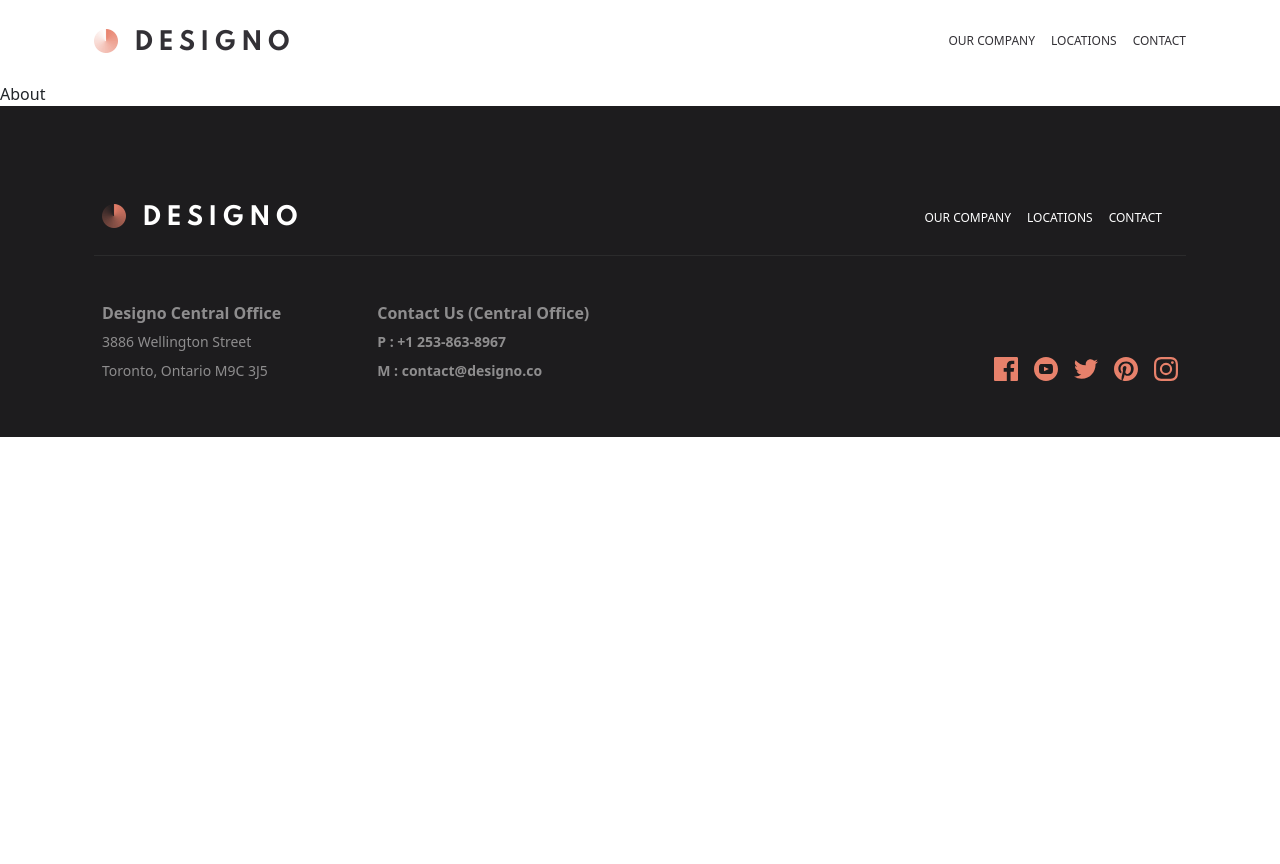
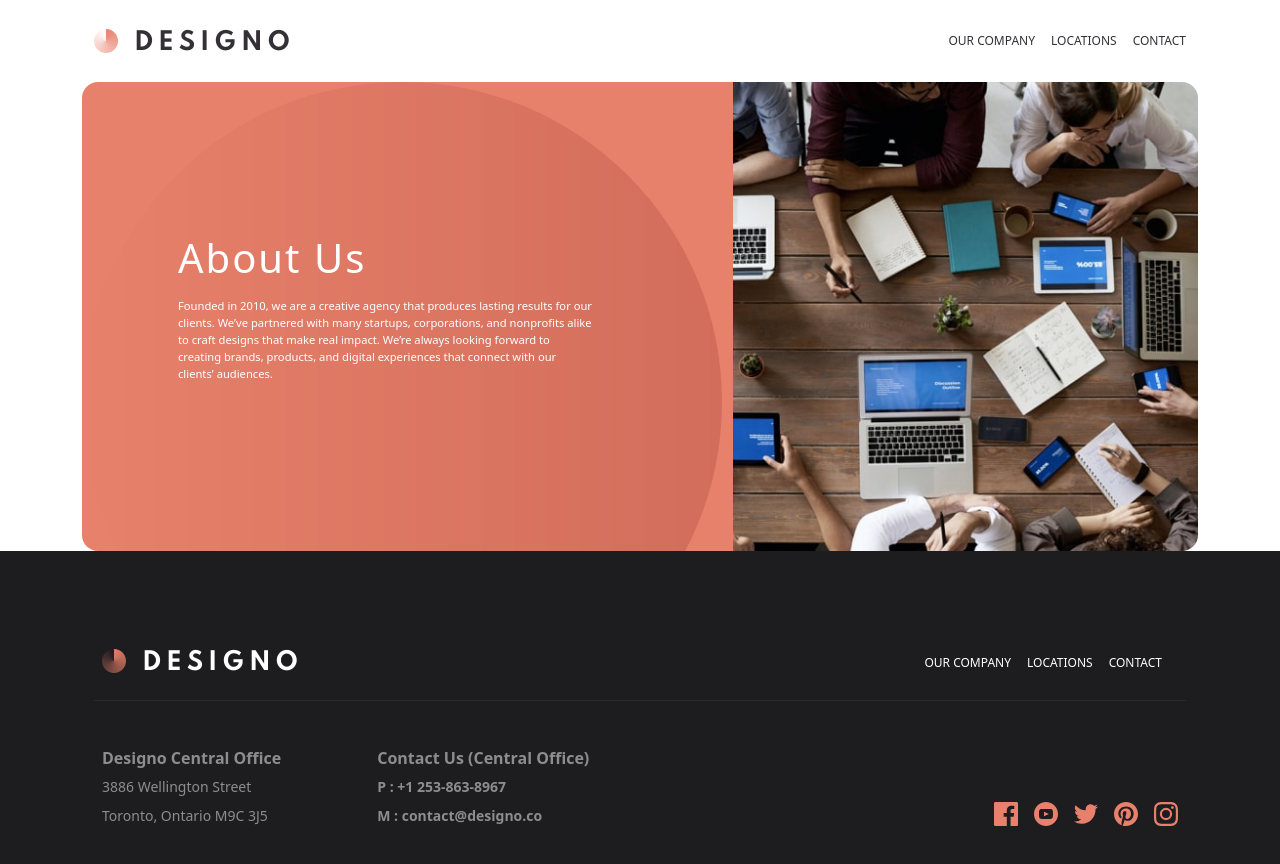
Before and after one commit to ShaimaaAKamal/designo, a React (Create React App) app: page /about in a window 1280 px wide. Shown: the top 864 px of the page. Before the commit the page ends 800 px from the top, so only its background shows below. Built offline with nearby package versions, Linux system fonts and the light colour scheme.

Commit message:
implement about heading

```diff
--- a/src/Components/About/About.jsx
+++ b/src/Components/About/About.jsx
@@ -1,7 +1,10 @@
-import React from 'react'
+import React from 'react';
+import AboutHeading from './AboutHeading/AboutHeading';
 
 export default function About() {
   return (
-    <div>About</div>
+      <div className='container-lg'>
+        <AboutHeading/>
+      </div>
   )
 }
--- a/src/Components/About/AboutHeading/AboutHeading.jsx
+++ b/src/Components/About/AboutHeading/AboutHeading.jsx
@@ -1,9 +1,24 @@
-import React from 'react'
+import React from 'react';
+import aboutLarge from '../../../assets/about/desktop/image-about-hero.jpg';
+import aboutMedium from '../../../assets/about/tablet/image-about-hero.jpg';
+import aboutSmall from '../../../assets/about/mobile/image-about-hero.jpg';
 
 export default function AboutHeading() {
   return (
-    <div>
-
-    </div>
+       <div className="row gx-0">
+          <div className="col-lg-5 headingImage">
+              <div>
+                  <img src={aboutLarge} alt="about image" className='w-100 imgLarge img' />
+                  <img src={aboutMedium} alt="about image" className='w-100 imgMedium img' />
+                  <img src={aboutSmall} alt="about image" className='w-100 imgSmall img' />
+              </div>
+          </div>
+          <div className="col-lg-7 d-flex align-items-center AboutHeadingInfo justify-content-center">
+            <div className='text-white ps-lg-5 ms-lg-5 text-center text-lg-start py-5 py-lg-0'>
+                <h1 className='ls mb-3'>About Us</h1>
+                <p className='w-75 ms-lg-0 mx-auto  fs-sm'>Founded in 2010, we are a creative agency that produces lasting results for our clients. We’ve partnered with many startups, corporations, and nonprofits alike to craft designs that make real impact. We’re always looking forward to creating brands, products, and digital experiences that connect with our clients’ audiences.</p>
+            </div>
+          </div>
+       </div>
   )
 }
--- a/src/index.scss
+++ b/src/index.scss
@@ -130,6 +130,14 @@ body{
             width:100%;
         }
     }
+
+    .AboutHeadingInfo{
+         background-image:url('./assets/about/desktop/bg-pattern-hero-about-desktop.svg'),linear-gradient(rgba(231, 129, 107,1),rgba(231, 129, 107,1));
+        border-radius: 0 0 1rem 1rem;
+    }
+    .img{
+        border-radius: 1rem 1rem 0 0;
+    }
 footer{
     padding-top: 50px;
     .imageBorderBottom{
@@ -205,6 +213,7 @@ footer{
             width:80%;
         }
     }
+
     footer{
              .footerBorderBottom{
                     border-bottom: 1px solid #2B2B2C;
@@ -248,6 +257,15 @@ footer{
             width:70%;
         }
     }
+      .headingImage{
+        order:2
+    }
+      .AboutHeadingInfo{
+        border-radius: 1rem 0 0 1rem;
+    }
+    .img{
+        border-radius: 0 1rem 1rem 0;
+    }
   }
 }
 
@@ -268,5 +286,6 @@ footer{
             width:50%;
         }
     }
+
   }
 }
```
